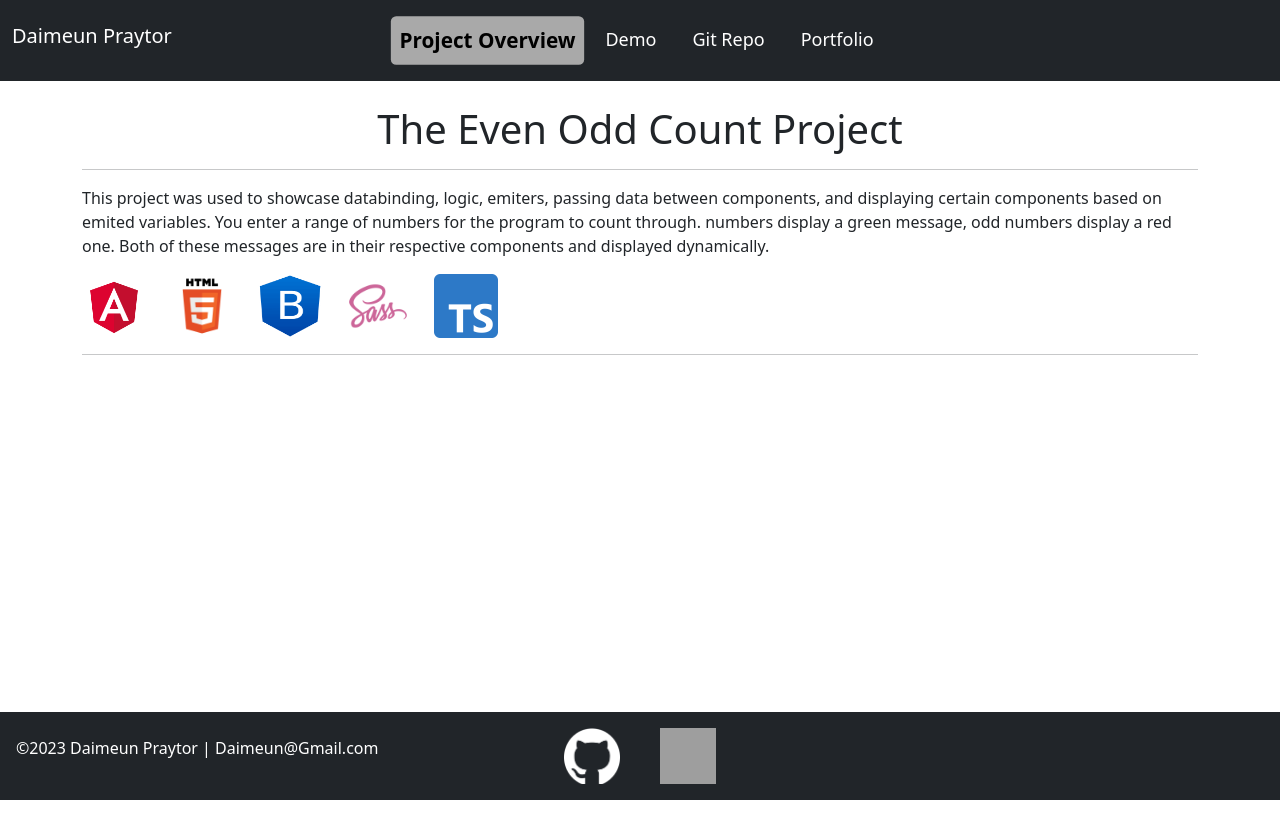
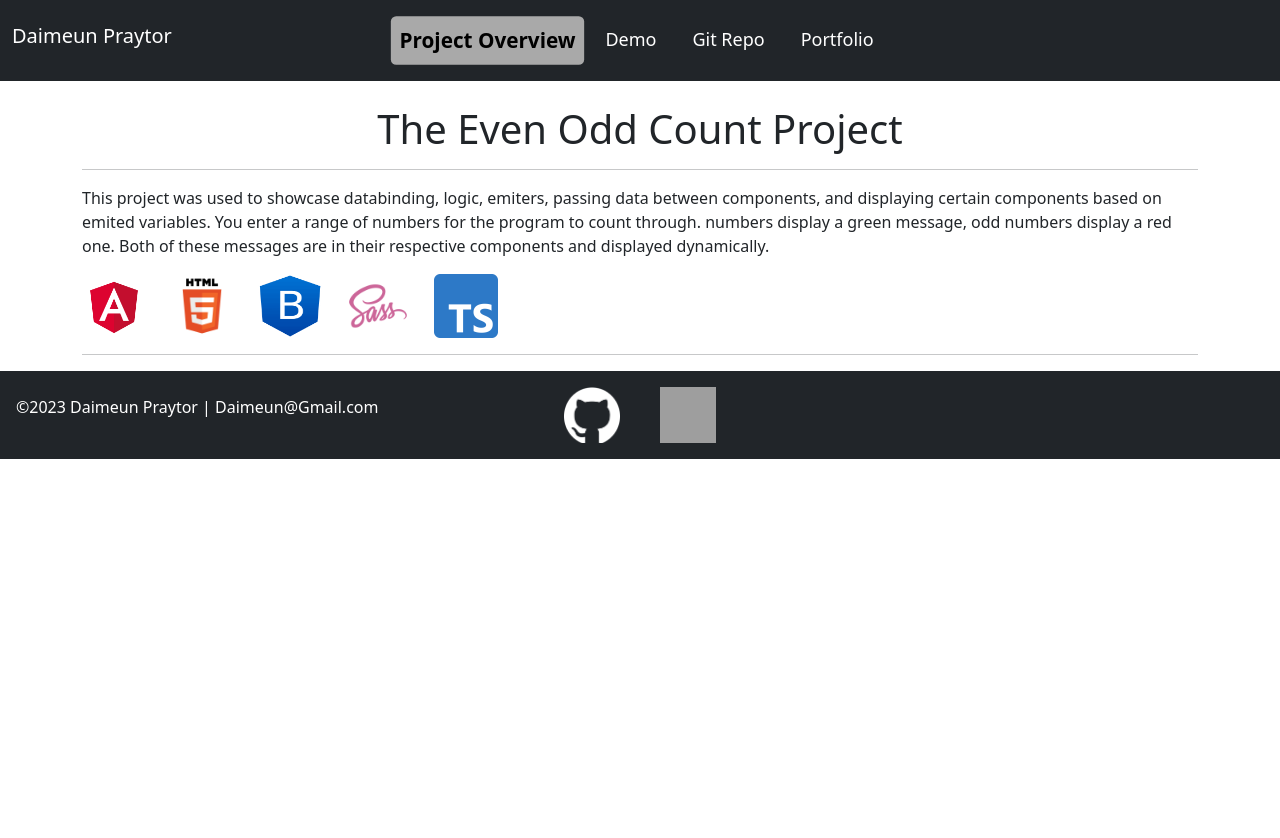
Before and after one commit to Low-Signal/even-odd, an Angular app: page /overview in a window 1280 px wide. Shown: the top 838 px of the page. After the commit the page ends 800 px from the top, so only its background shows below. Built offline with nearby package versions, Linux system fonts and the light colour scheme; grey boxes are pictures that could not be loaded.

Commit message:
Removed global styles

```diff
--- a/src/styles.scss
+++ b/src/styles.scss
@@ -2,11 +2,3 @@
 
 /* Importing Bootstrap SCSS file. */
 @import 'bootstrap/scss/bootstrap';
-
-html, body, app-root {
-  height: 100%;
-}
-body {
-  margin-bottom: 0;
-  margin-top: 0;
-}
```
